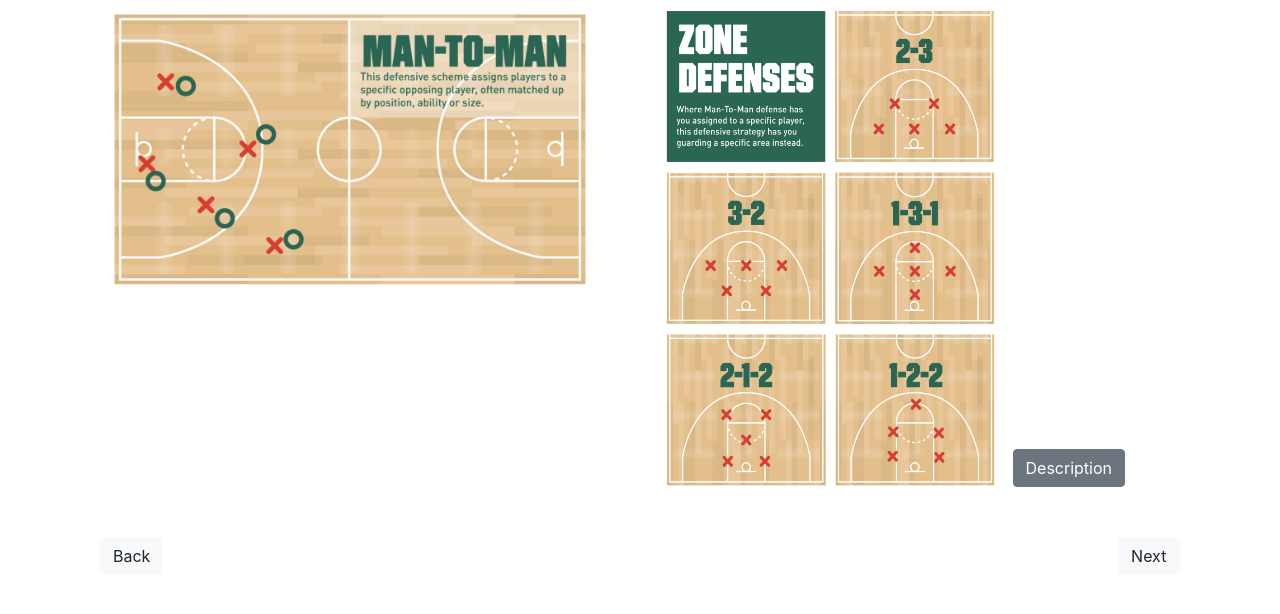
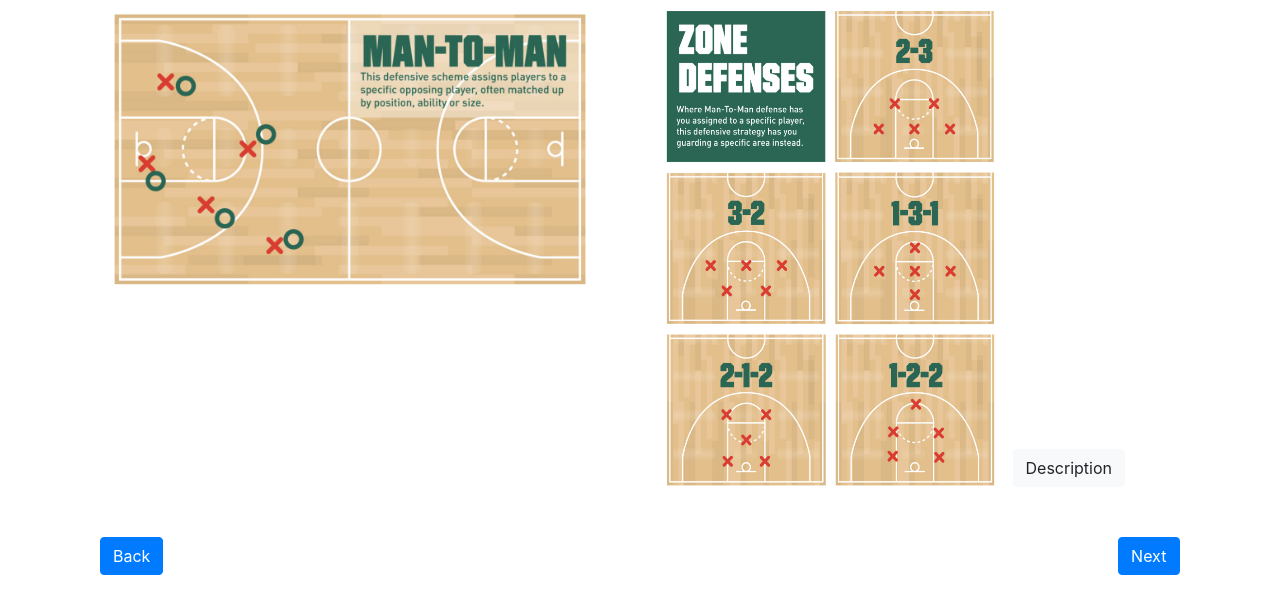
Before and after one commit to zhmzlzn/2022-UI-Basketball-Tactics, a Flask app: template templates/learn2.html in a window 1280 px wide. Shown: the part 81-695 px from the top of the page. Run offline with Flask 2, Linux system fonts and the light colour scheme; the template is opened without the code that fills it, so the values that code supplies are empty; some libraries are stand-ins or nearby versions.

Commit message:
adjust button

```diff
--- a/templates/learn.html
+++ b/templates/learn.html
@@ -126,7 +126,7 @@
             <div class="col-md-1"></div>
             <div class="col-md-10"></div>
             <div class="col-md-1">
-                <button type="button" class="nextBtn btn btn-light btn-block" onclick="window.location.href = '/learn/2'">Next</button>
+                <button type="button" class="nextBtn btn btn-primary btn-block" onclick="window.location.href = '/learn/2'">Next</button>
             </div>
         </div>
         <img class = "popPic" src = "../static/pic/popPic.png"/>
--- a/templates/learn2.html
+++ b/templates/learn2.html
@@ -84,7 +84,7 @@
                     </div>
                 </div>
                 <div class="text-right">
-                    <button type="button" class="desBtn btn btn-secondary" data-toggle="modal" data-target="#Description">
+                    <button type="button" class="desBtn btn btn-light" data-toggle="modal" data-target="#Description">
                         Description
                     </button>
                 </div>
@@ -92,11 +92,11 @@
         </div>
         <div class="row">
             <div class="col-md-1">
-                <button type="button" class="btn btn-light btn-block" onclick="window.location.href = '/learn/1'">Back</button>
+                <button type="button" class="btn btn-primary btn-block" onclick="window.location.href = '/learn/1'">Back</button>
             </div>
             <div class="col-md-10"></div>
             <div class="col-md-1">
-                <button type="button" class="btn btn-light btn-block" onclick="window.location.href = '/learn/3'">Next</button>
+                <button type="button" class="btn btn-primary btn-block" onclick="window.location.href = '/learn/3'">Next</button>
             </div>
         </div>
     </div>
```
Also changed, not shown: templates/learn_offense.html (+7 -8 lines).
